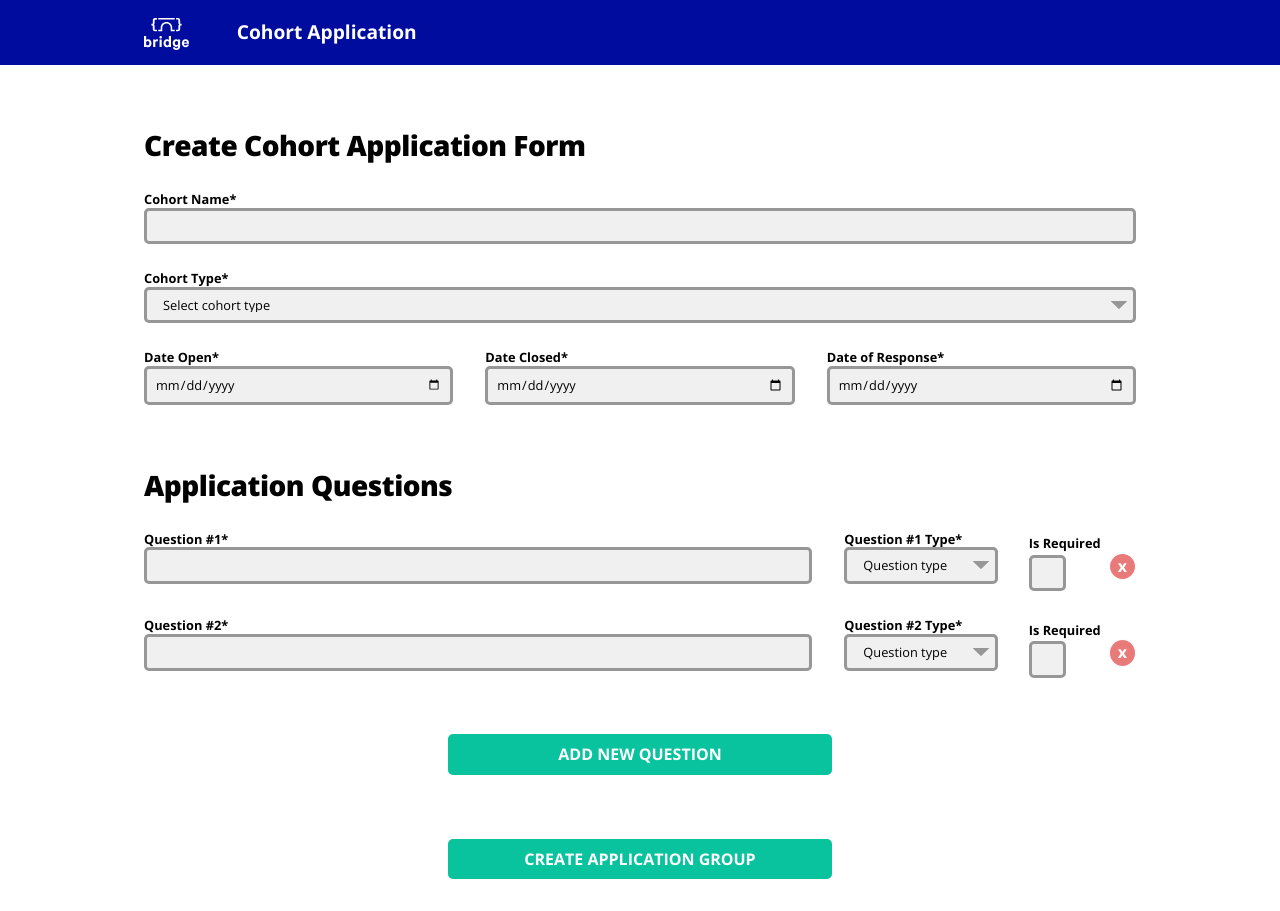
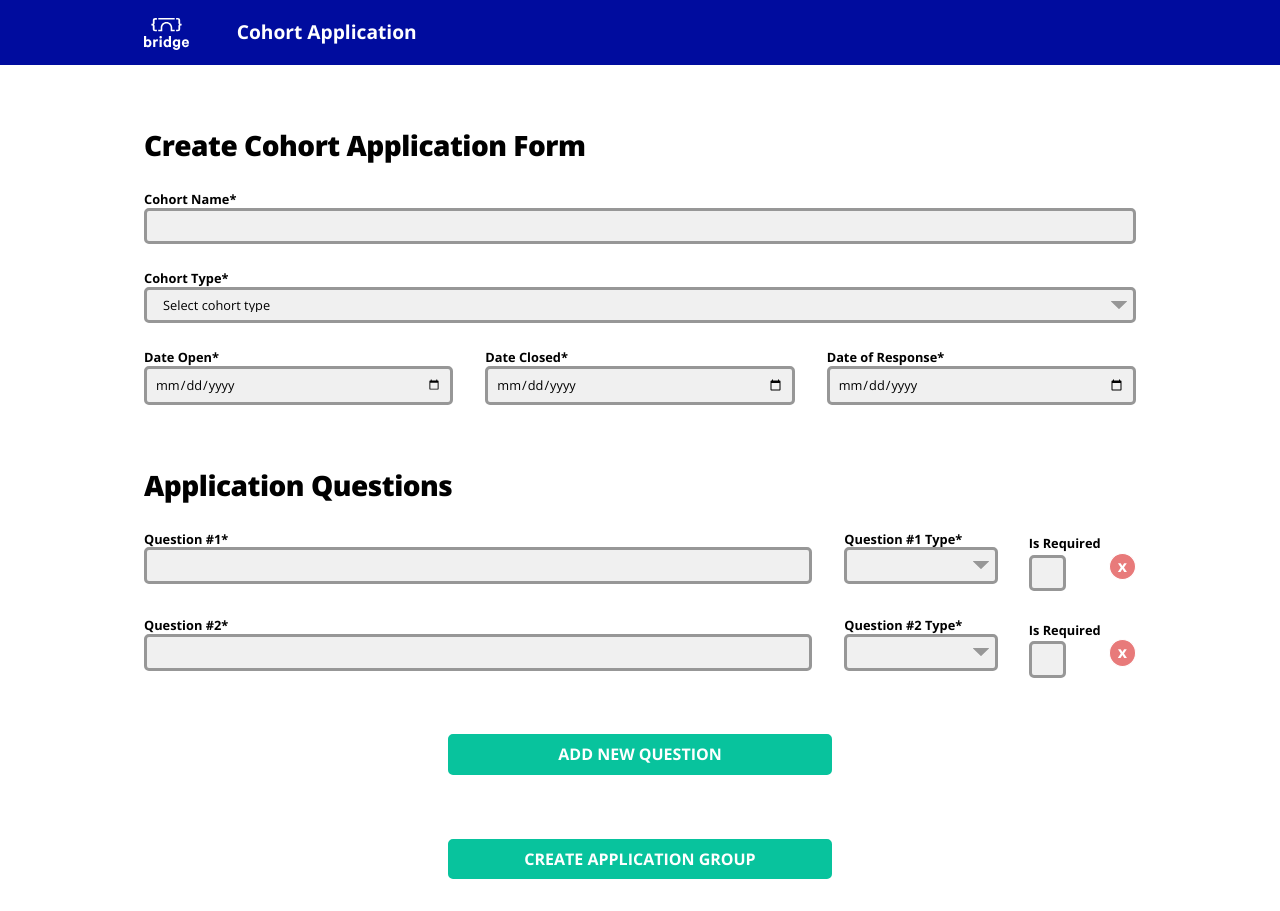
Before and after one commit to bridge-school/applications-frontend, a React (Create React App) app: page /admin/create in a window 1280 px wide. Built offline with nearby package versions, Linux system fonts and the light colour scheme.

Commit message:
Add radio option

```diff
--- a/src/components/AddQuestion.js
+++ b/src/components/AddQuestion.js
@@ -69,22 +69,25 @@ export default function AddQuestion({
           required
           data={{
             description: `Question #${index + 1} Type`,
-            placeholder: 'Question type',
             items: [
               {
-                label: 'short answer',
+                label: 'Short Answer',
                 value: 'input',
               },
               {
-                label: 'paragraph',
+                label: 'Paragraph',
                 value: 'textarea',
               },
               {
-                label: 'checkboxes',
+                label: 'Single Choice',
+                value: 'radio',
+              },
+              {
+                label: 'Checkboxes',
                 value: 'checkbox',
               },
               {
-                label: 'drop down',
+                label: 'Dropdown',
                 value: 'select',
               },
             ],
```
